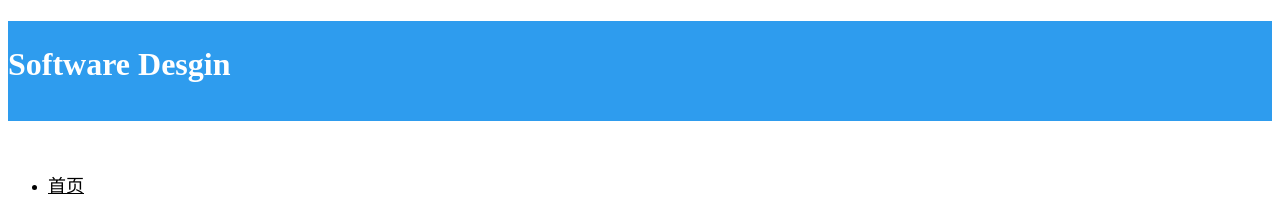
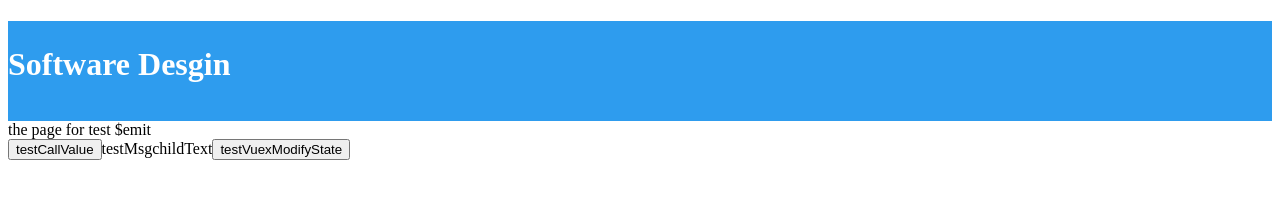
Before and after one commit to niejichun/shxp_site_web, a Vue app: page /homePage in a window 1280 px wide. Shown: the top 200 px of the page. Built offline with nearby package versions, Linux system fonts and the light colour scheme; the HTML template or start-up script is replaced by a standard one.

Commit message:
modify global.css

```diff
--- a/package.json
+++ b/package.json
@@ -31,8 +31,11 @@
     "babel-loader": "7.1.2",
     "babel-plugin-syntax-dynamic-import": "^6.18.0",
     "babel-plugin-syntax-jsx": "6.18.0",
+    "babel-plugin-transform-object-rest-spread": "^6.26.0",
+    "babel-plugin-transform-runtime": "^6.23.0",
     "babel-plugin-transform-vue-jsx": "3.5.0",
     "babel-preset-env": "1.6.1",
+    "babel-preset-es2015": "^6.24.1",
     "babel-preset-stage-1": "^6.24.1",
     "cross-env": "^5.1.3",
     "css-loader": "^0.28.7",
--- /dev/null
+++ b/public/components/testCallValue.vue
@@ -0,0 +1,27 @@
+<template>
+    <div>
+        the page for test $emit
+    </div>
+</template>
+<script>
+    export default {
+        props:['params1','params2'],
+        date:()=>{
+
+        },
+        created:function(){
+            console.log('created')
+        },
+        watch:{
+            params1:function(){
+                console.log('params1',this.params1)
+            },
+            params2:function(){
+                console.log('params2',this.params2)
+            }
+        }
+    }
+</script>
+<style>
+
+</style>
--- a/src/index.js
+++ b/src/index.js
@@ -1,15 +1,20 @@
 import Vue from 'vue'
 import VueRouter from 'vue-router'
+import Vuex from 'vuex'
 import App from './app.vue'
 import axios from 'axios'
 import createRouter from './config/router'
+import createStore from './store/index'
 
-const router = createRouter()
+Vue.use(VueRouter);
+Vue.use(Vuex);
+Vue.prototype.$axios = axios;
 
-Vue.prototype.$axios = axios
-Vue.use(VueRouter)
+const router = createRouter();
+const store = createStore();
 
 new Vue({
   router,
+  store,
   render: (h) => h(App)
 }).$mount('#app')
--- /dev/null
+++ b/src/store/index.js
@@ -0,0 +1,11 @@
+
+import Vuex from 'vuex';
+import state from './state'
+import mutations from './mutations'
+
+export default ()=>{
+    return new Vuex.Store({
+        state: state,
+        mutations: mutations
+    })
+}
--- /dev/null
+++ b/src/store/mutations.js
@@ -0,0 +1,11 @@
+const mutations = {
+    changeTestMsg(state, str){
+        state.testMsg = str;
+    },
+    changeChildText(state, str){
+        state.childText = str;
+    }
+
+}
+
+export default mutations
--- /dev/null
+++ b/src/store/state.js
@@ -0,0 +1,6 @@
+const store = {
+    testMsg: 'testMsg',
+    childText:"childText"
+};
+
+export default store
--- a/src/views/homePage.vue
+++ b/src/views/homePage.vue
@@ -1,5 +1,15 @@
 <template>
     <div>
+        <div class="row">
+            <testCallValue :params1=params1 :params2=params2></testCallValue>
+            <button @click="modifyTestCallValue">testCallValue</button>
+
+            <span>{{testMsg}}</span>
+            <span>{{childText}}</span>
+            <!--<span>{{childText}}</span>-->
+            <button @click="testVuexModifyState">testVuexModifyState</button>
+        </div>
+
         <div class="row margin-top-50">
             <div class="col-md-2"></div>
             <div class="col-md-8">
@@ -160,7 +170,30 @@
 </template>
 
 <script>
+    import testCallValue from '../../public/components/testCallValue.vue'
+    import {mapState,mapMutations} from 'vuex'
     export default {
+      data: function(){
+        return {
+            params1:'',
+            params2:''
+        }
+      },
+      components: {
+        testCallValue
+      },
+      computed: {
+          ...mapState({
+              testMsg:'testMsg',
+              childText:'childText'
+          })
+          // testMsg(){
+          //     return this.$store.state.testMsg;
+          // },
+          // childText(){
+          //     return this.$store.state.childText;
+          // }
+      },
       methods: {
         gotoDetail: function () {
           let _self = this
@@ -173,7 +206,15 @@
           _self.$axios.post('/api/getCustomer', {state: 1}).then(res => {
             console.log(res.data)
           })
-        }
+        },
+          modifyTestCallValue: function(){
+            this.params1 = 123;
+            this.params2 = 456
+          },
+          testVuexModifyState: function(){
+            this.$store.commit('changeTestMsg','111111')
+            this.$store.commit('changeChildText','222222')
+          }
       }
     }
 </script>
```
Also changed, not shown: .babelrc (added), 1 other file (tests, documents, lock files or other folders).
